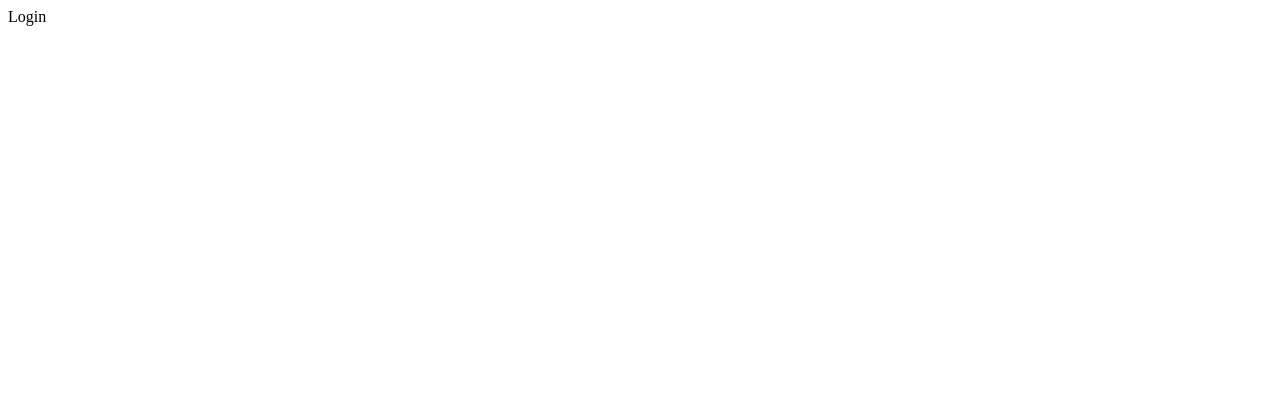
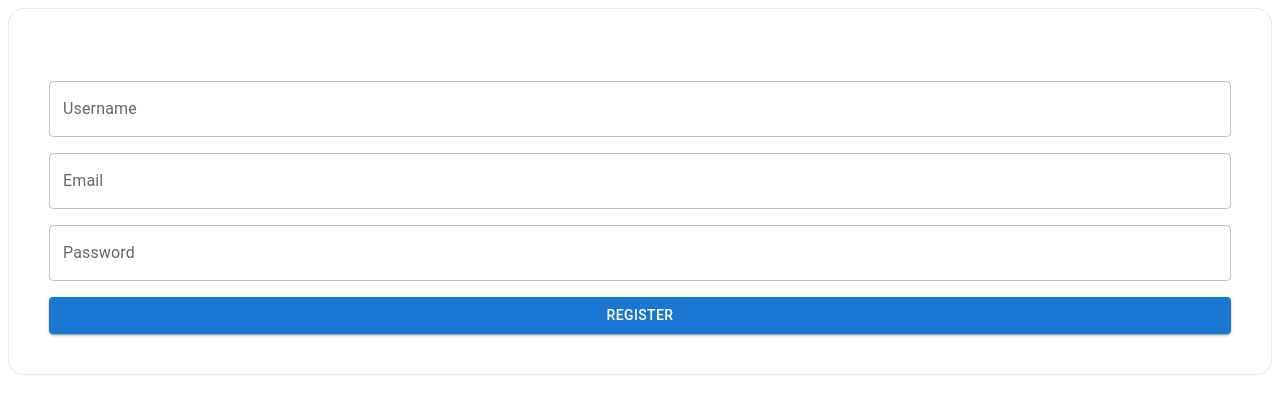
Before and after one commit to shelmiantony/AutocareProject-MERN, a React (Vite) app in the folder frontend/autocare-mern/: page /login in a window 1280 px wide. Shown: the top 414 px of the page. Built offline with nearby package versions, Linux system fonts and the light colour scheme.

Commit message:
feat(auth):add reusable authForm for login and registration,remove (login)unwanted file

```diff
--- /dev/null
+++ b/frontend/autocare-mern/src/components/AuthForm.tsx
@@ -0,0 +1,87 @@
+import { TextField, Button, Typography, Paper, Box } from "@mui/material";
+import { useForm } from "react-hook-form";
+interface AuthFormProps {
+  title: string;
+  subtitle: string;
+  isLogin?: boolean;
+  onSubmit: (data: any) => Promise<void>;
+}
+
+const AuthForm = ({
+  title,
+  subtitle,
+  isLogin = false,
+  onSubmit,
+}: AuthFormProps) => {
+  const {
+    register,
+    handleSubmit,
+    formState: { errors, isSubmitting },
+  } = useForm();
+  return (
+    <Paper
+      elevation={0}
+      sx={{
+        p: { xs: 3, sm: 5 },
+        borderRadius: 4,
+        border: "1px solid",
+        borderColor: "rgba(148, 163, 184, 0.22)",
+      }}
+    >
+      <Typography
+        variant="h4"
+        component="h1"
+        gutterBottom
+        sx={{ fontWeight: 700, textAlign: "center" }}
+      >
+        {title}
+      </Typography>
+      <Typography variant="body1" color="color.secondary" sx={{ mb: 4 }}>
+        {" "}
+      </Typography>
+      {subtitle}
+      <Box
+        component="form"
+        onSubmit={handleSubmit(onSubmit)}
+        sx={{
+          mt: 3,
+          display: "flex",
+          flexDirection: "column",
+          gap: 2,
+        }}
+      >
+        {!isLogin && (
+          <TextField
+            label="Username"
+            {...register("username", {
+              required: "Username is required",
+            })}
+            error={!!errors.username}
+            helperText={errors.username?.message as string}
+          />
+        )}
+        <TextField
+          label="Email"
+          {...register("email", {
+            required: "Email is required",
+          })}
+          error={!!errors.email}
+          helperText={errors.email?.message as string}
+        />{" "}
+        <TextField
+          label="Password"
+          {...register("password", {
+            required: "password is required",
+          })}
+          error={!!errors.password}
+          helperText={errors.password?.message as string}
+        />
+        <Button type="submit" variant="contained" disabled={isSubmitting}>
+          {isLogin ? "Login" : "Register"}
+        </Button>
+      </Box>
+    </Paper>
+  );
+};
+
+export default AuthForm;
--- a/frontend/autocare-mern/src/components/Login.tsx
+++ /dev/null
@@ -1,15 +0,0 @@
-import {
-  TextField,
-  Button,
-  Typography,
-  Container,
-  Paper,
-  Link,
-  Box,
-} from "@mui/material";
-import { useState } from "react";
-import { Link as RouterLink, useNavigate } from "react-router-dom";
-const Register = () => {
-  return <>Login</>;
-};
-export default Register;
--- a/frontend/autocare-mern/src/routes/appRoutes.tsx
+++ b/frontend/autocare-mern/src/routes/appRoutes.tsx
@@ -1,5 +1,5 @@
 import { BrowserRouter, Routes, Route } from "react-router-dom";
-import Registerpage from "../components/Login";
+import Registerpage from "../components/AuthForm";
 const AppRoutes = () => {
   return (
     <BrowserRouter>
```
Also changed, not shown: frontend/autocare-mern/src/pages/LoginPage.tsx (added, +34 -0 lines), frontend/autocare-mern/src/pages/Register.tsx (added, +28 -0 lines).
